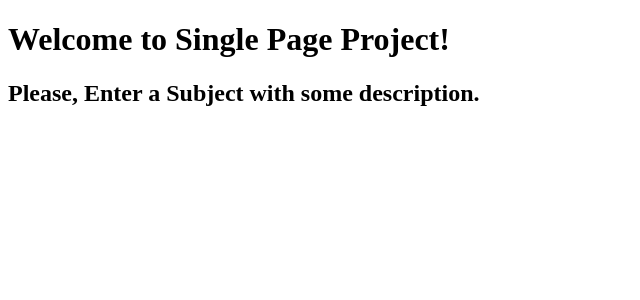
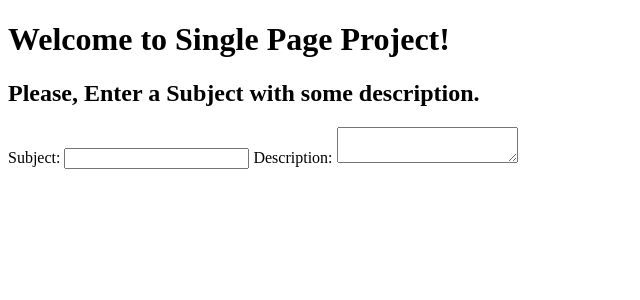
Before and after one commit to alexnsouza6/SupportJSPage, a React (Create React App) app: page / in a window 1280 px wide. Shown: the top 300 px of the page, without its empty margins (0-640 px from the left). Built offline with nearby package versions, Linux system fonts and the light colour scheme.

Commit message:
feat: Adding input and textarea

```diff
--- a/src/components/CommentBox.js
+++ b/src/components/CommentBox.js
@@ -1,12 +1,37 @@
 import React, { Component } from 'react';
 
 class CommentBox extends Component {
-  state = { comment: '' };
+  state = {
+    title: '',
+    comment: ''
+  };
+
+  handleTitle = (event) => {
+    this.setState({ title: event.target.value });
+  }
+
+  handleComment = (event) => {
+    this.setState({ comment: event.target.value });
+  }
+
+
   render() {
     return (
-      <div class="container">
+      <div>
         <h1>Welcome to Single Page Project!</h1>
         <h2>Please, Enter a Subject with some description.</h2>
+        <form>
+          <label>Subject: </label>
+          <input
+            onChange={ this.handleTitle }
+            value={ this.state.title }
+          />
+          <label> Description: </label>
+          <textarea
+            onChange={ this.handleComment }
+            value={ this.state.comment }
+          />
+        </form>
       </div>
     );
   }
```
